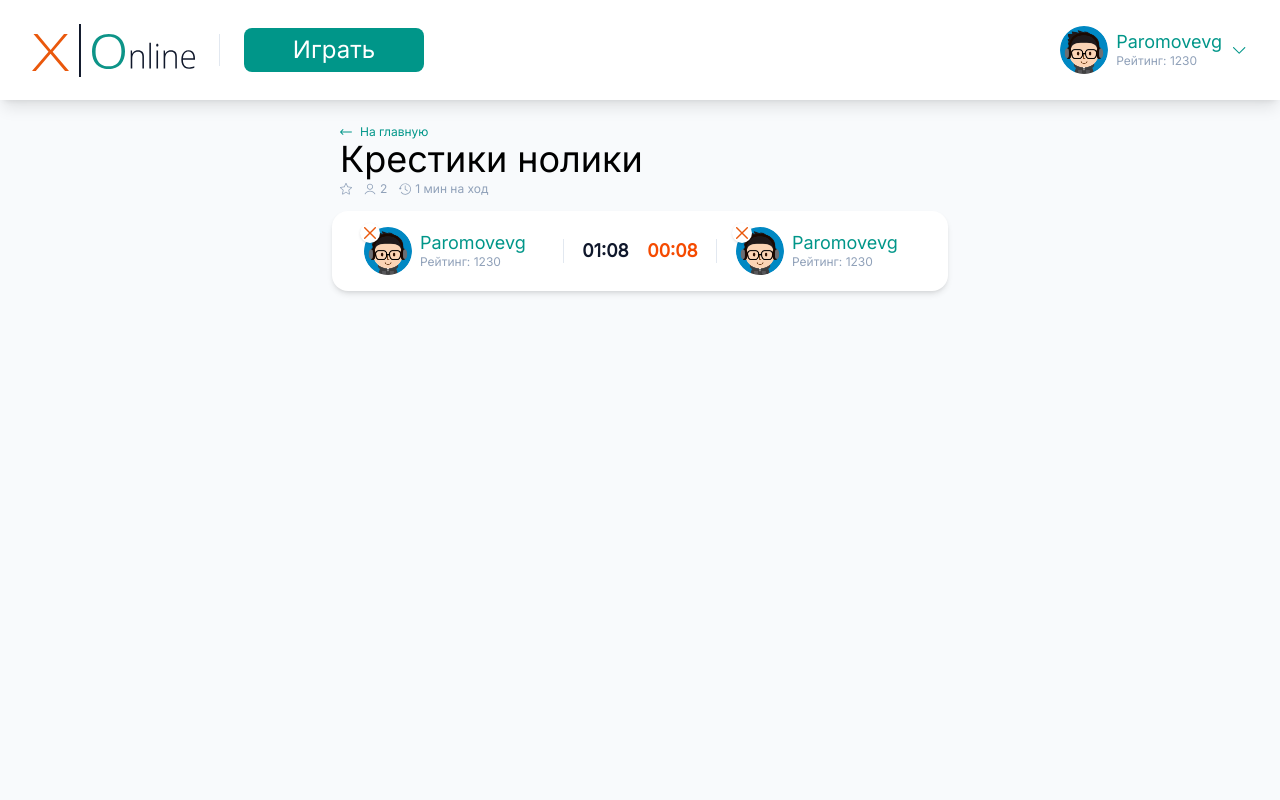
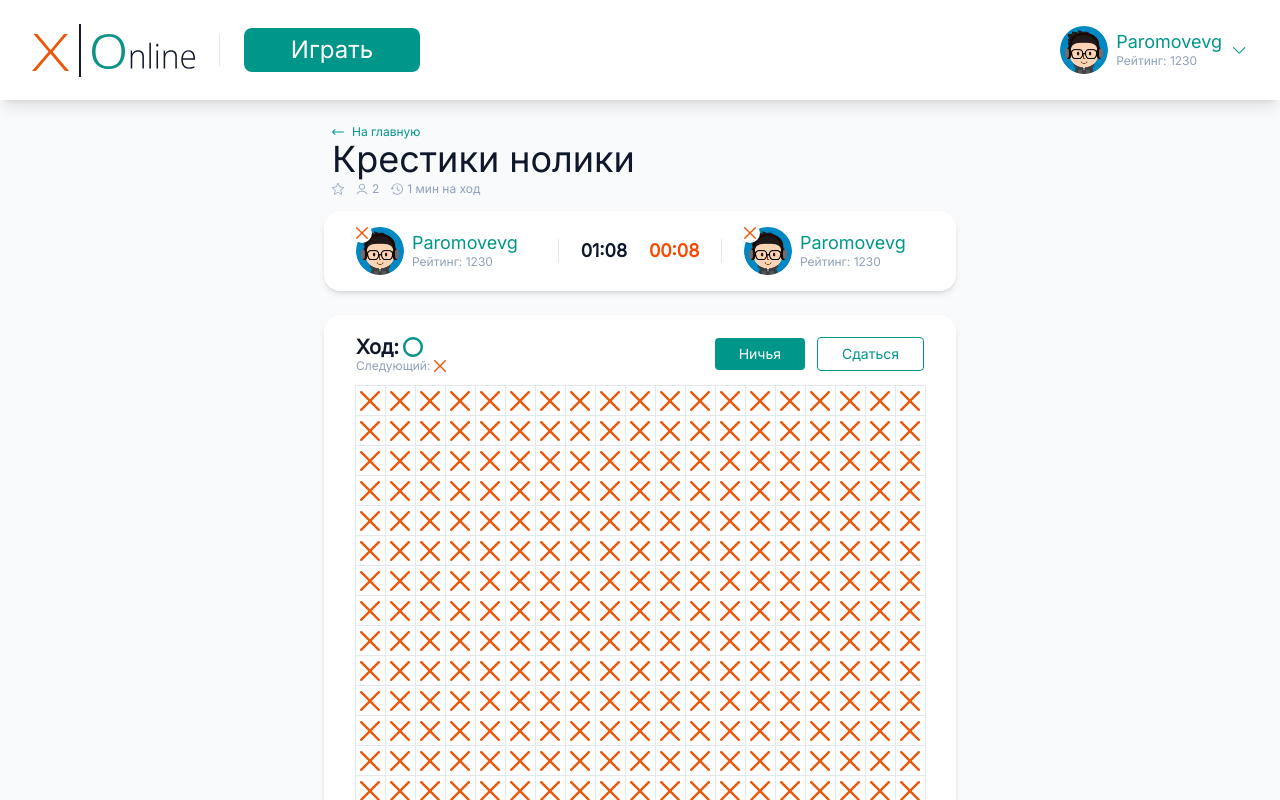
Before and after one commit to ZhenyaKhomich/tic-tac-toe-online, a Next.js app: page / in a window 1280 px wide. Shown: the top 800 px of the page. Built offline with nearby package versions, Linux system fonts and the light colour scheme.

Commit message:
feat: created game-field, ui-button components

```diff
--- a/components/constans.js
+++ /dev/null
@@ -1,2 +0,0 @@
-export const SIMBOL_X = "X";
-export const SIMBOL_O = "O";
--- /dev/null
+++ b/components/game/game-field.jsx
@@ -0,0 +1,40 @@
+import clsx from "clsx";
+import { ZeroIcon } from "./icons/zero-icon";
+import { CrossIcon } from "./icons/cross-icon";
+import { UiButton } from "../uikit/ui-button";
+
+const cells = new Array(19 * 19).fill(null);
+
+export function GameField({ className }) {
+  return (
+    <div className={clsx(className, "bg-white rounded-2xl shadow-md px-8 pt-5 pb-7 flex flex-col items-center")}>
+      <div className="flex w-full justify-between">
+        <div>
+          <div className="flex items-center gap-1 text-xl font-semibold leading-[1.2]">
+            Ход:
+            <ZeroIcon width="20" height="20" />
+          </div>
+          <div className="flex items-center text-xs leading-[1.2] gap-1 text-slate-400">
+            Следующий:
+            <CrossIcon />
+          </div>
+        </div>
+        <div className="flex items-center gap-3">
+          <UiButton className="flex items-center" size="md" variant="primary">
+            Ничья
+          </UiButton>
+          <UiButton className="flex items-center" size="md" variant="outline">
+            Сдаться
+          </UiButton>
+        </div>
+      </div>
+      <div className="grid mt-3 grid-cols-[repeat(19,30px)] grid-rows-[repeat(19,30px)] pt-px pl-px">
+          {cells.map((_, i) => (
+            <button key={i} className="flex items-center justify-center border border-slate-200 -ml-px -mt-px ">
+              <CrossIcon width='20' height='20' />
+            </button>
+          ))}
+        </div>
+    </div>
+  );
+}
--- a/components/game/game-info.jsx
+++ b/components/game/game-info.jsx
@@ -18,7 +18,7 @@
         </div>
       </div>
       <div className="h-6 w-px bg-slate-200"></div>
-      <div className="text-slate-900 text-lg font-semibold">01:08</div>
+      <div className="text-lg font-semibold">01:08</div>
 
       <div className="text-orange-600 text-lg font-semibold">00:08</div>
       <div className="h-6 w-px bg-slate-200"></div>
--- a/components/game/icons/cross-icon.jsx
+++ b/components/game/icons/cross-icon.jsx
@@ -1,8 +1,8 @@
-export function CrossIcon() {
+export function CrossIcon({width='12', height='12'}) {
   return (
     <svg
-      width="12"
-      height="12"
+    width={width}
+    height={height}
       viewBox="0 0 12 12"
       fill="none"
       xmlns="http://www.w3.org/2000/svg"
--- a/components/game/icons/history-icon.jsx
+++ b/components/game/icons/history-icon.jsx
@@ -1,8 +1,8 @@
-export function HistoryIcon() {
+export function HistoryIcon({width='12', height='12'}) {
   return (
     <svg
-      width="12"
-      height="12"
+    width={width}
+    height={height}
       viewBox="0 0 12 12"
       fill="none"
       xmlns="http://www.w3.org/2000/svg"
--- a/components/game/icons/square-icon.jsx
+++ b/components/game/icons/square-icon.jsx
@@ -1,8 +1,8 @@
-export function SquareIcon() {
+export function SquareIcon({width='12', height='12'}) {
   return (
     <svg
-      width="12"
-      height="12"
+    width={width}
+    height={height}
       viewBox="0 0 12 12"
       fill="none"
       xmlns="http://www.w3.org/2000/svg"
--- a/components/game/icons/zero-icon.jsx
+++ b/components/game/icons/zero-icon.jsx
@@ -1,8 +1,8 @@
-export function ZeroIcon() {
+export function ZeroIcon({width='12', height='12'}) {
   return (
     <svg
-      width="12"
-      height="12"
+      width={width}
+      height={height}
       viewBox="0 0 12 12"
       fill="none"
       xmlns="http://www.w3.org/2000/svg"
--- a/components/game/index.js
+++ b/components/game/index.js
@@ -1,2 +1,3 @@
 export { GameTitle } from "./game-title";
 export { GameInfo } from "./game-info";
+export {GameField} from "./game-field";
--- a/components/header/header.jsx
+++ b/components/header/header.jsx
@@ -1,20 +1,20 @@
 import Image from "next/image";
 import logoSrc from "./logo.svg";
-// import avatarSrc from "./avatar.png";
 import { Profile } from "../profile";
 import { ArrowDownIcon } from "./icons/arrow-down-icon";
+import { UiButton } from "../uikit/ui-button";
 
 export function Header() {
   return (
     <header className=" flex items-center bg-white h-24 px-8 py-0.5 box-content shadow-lg">
       <Image src={logoSrc} alt="logo" />
       <div className="w-px h-8 bg-slate-200 mx-6"></div>
-      <button className="w-[180px] text-white bg-teal-600 rounded-lg px-5 py-2 text-2xl leading-[1.2] cursor-pointer hover:bg-teal-500  transition-colors">
+      <UiButton className="w-44" size="lg" variant="primary">
         Играть
-      </button>
+      </UiButton>
       <button className="ml-auto flex items-center gap-2 cursor-pointer text-teal-600 hover:text-teal-500  transition-colors">
-      <Profile />
-      <ArrowDownIcon />
+        <Profile />
+        <ArrowDownIcon />
       </button>
     </header>
   );
--- /dev/null
+++ b/components/uikit/ui-button.jsx
@@ -0,0 +1,30 @@
+import clsx from 'clsx'
+
+/**
+ * @param {{
+ * children: any,
+ * className: string,
+ * size: "md" | "lg",
+ * variant: "primary" | "outline"
+ * }} props
+ */
+
+
+export function UiButton({children, className, size, variant}) {
+
+  const buttonClassName = clsx(
+    'cursor-pointer transition-colors',
+    className,
+    {
+      md: "rounded px-6 py-2 text-sm leading-[1.2]",
+      lg: "rounded-lg px-5 py-2 text-2xl leading-[1.2]"
+    }[size],
+    {
+      primary: "text-white bg-teal-600 hover:bg-teal-500",
+      outline: "text-teal-600 border border-teal-600 hover:bg-teal-50",
+    }[variant]
+  )
+  return (
+    <button className={buttonClassName}>{children}</button>
+  )
+}
--- a/pages/_app.js
+++ b/pages/_app.js
@@ -1,3 +1,4 @@
+import clsx from "clsx";
 import "../app/global.css";
 import { Inter } from "next/font/google";
 
@@ -8,7 +9,7 @@
 
 export default function App({ Component, pageProps }) {
   return (
-    <div className={inter.className}>
+    <div className={clsx(inter.className, 'text-slate-900')}>
       <Component {...pageProps} />;
     </div>
   );
--- a/pages/index.jsx
+++ b/pages/index.jsx
@@ -1,4 +1,4 @@
-import { GameInfo, GameTitle } from "../components/game";
+import { GameField, GameInfo, GameTitle } from "../components/game";
 import { CrossIcon } from "../components/game/icons/cross-icon";
 import {Header} from '../components/header';
 
@@ -7,9 +7,10 @@
     <>
     <div className='bg-slate-50 min-h-screen'>
       <Header />
-      <main className="pt-6 mx-auto max-w-[616px]">
+      <main className="pt-6 mx-auto max-w-[632px]">
         <GameTitle />
         <GameInfo className='mt-4' component={CrossIcon} />
+        <GameField className="mt-6" />
       </main>
     </div>
     </>
```
Also changed, not shown: 1 other file (tests, documents, lock files or other folders).
